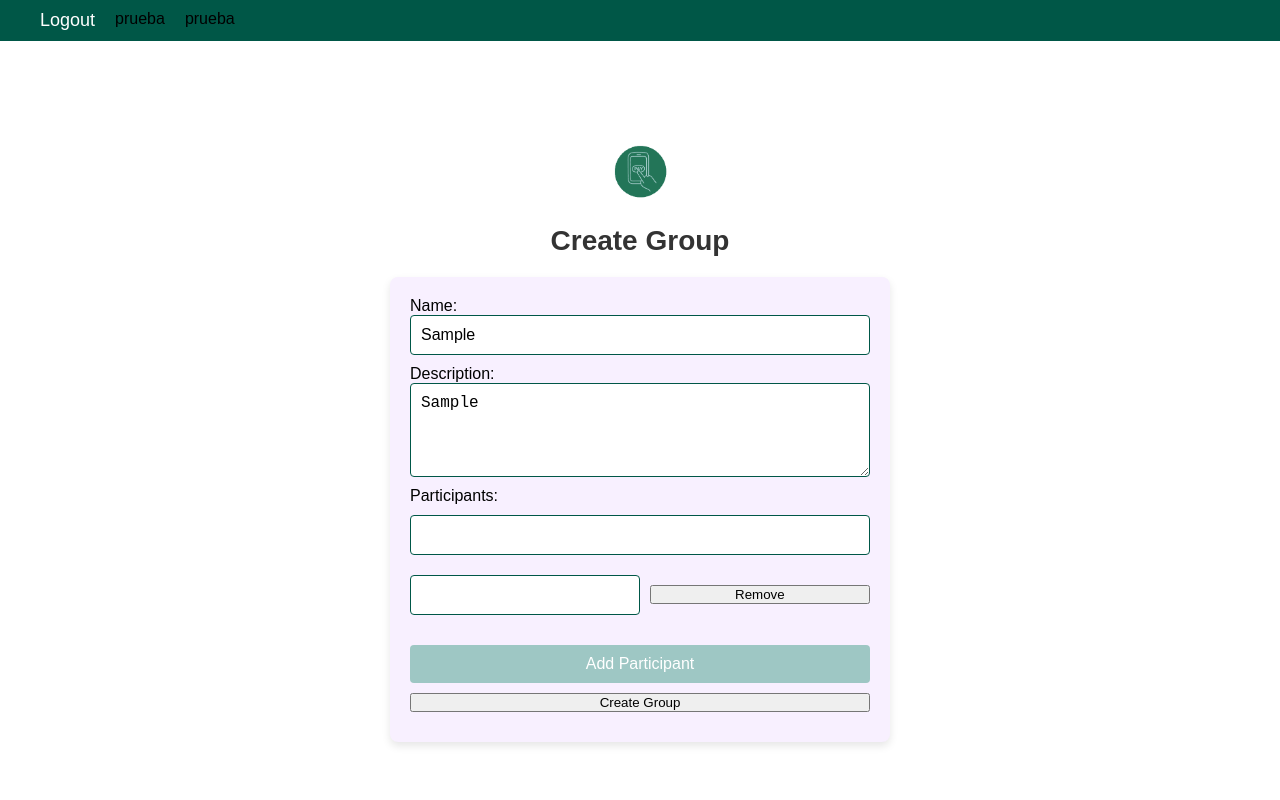
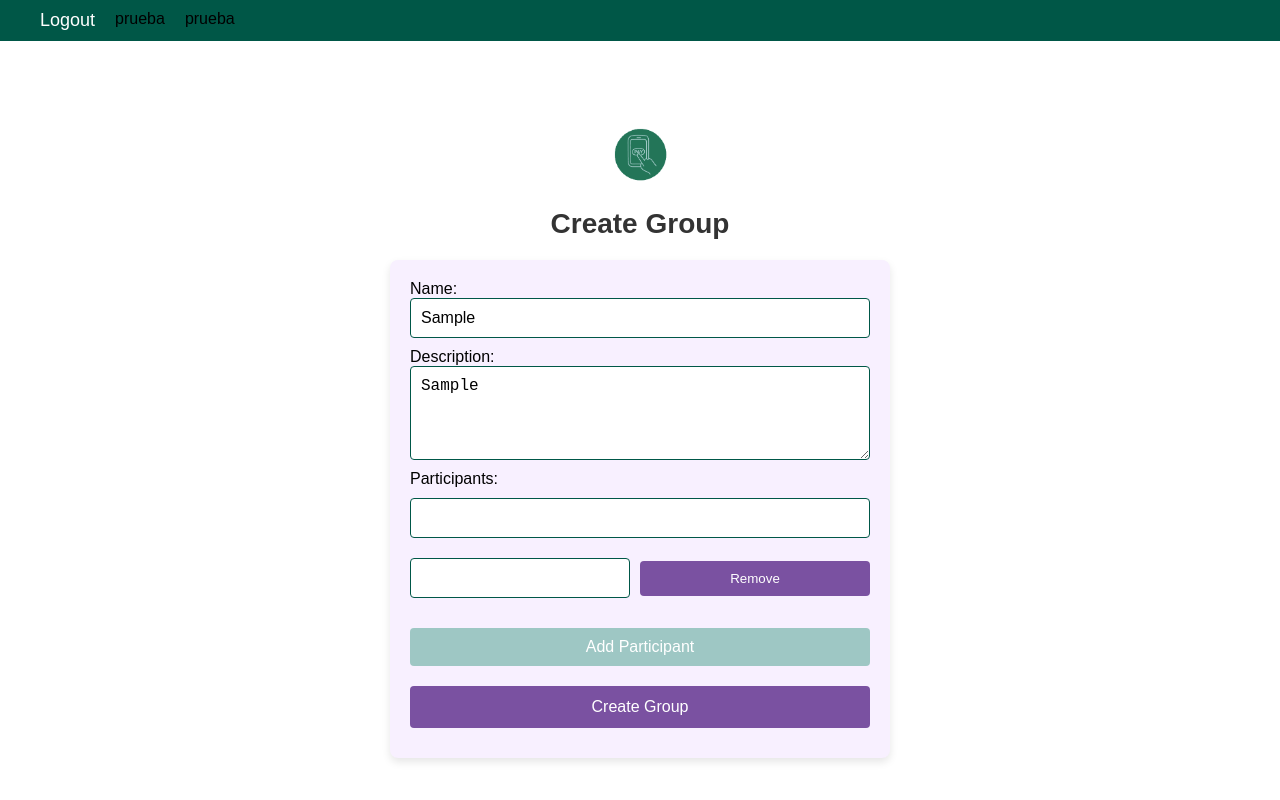
Before and after one commit to davidvrz/EazyPay-SPA, a React (Vite) app: page /addgroup in a window 1280 px wide. Both pictures are taken after typing "Sample", "Sample" into the empty fields and a click on the button "Add Participant". Shown: the top 800 px of the page. Built offline with nearby package versions, Linux system fonts and the light colour scheme.

Commit message:
fix: remove and create group buttons

```diff
--- a/src/components/AddGroup.jsx
+++ b/src/components/AddGroup.jsx
@@ -104,10 +104,7 @@ const AddGroup = () => {
                 readOnly={index === 0}
               />
               {index > 0 && (
-                <button
-                  type="button"
-                  onClick={() => handleRemoveMember(index)}
-                >
+                <button type="button" className="remove-participant" onClick={() => handleRemoveMember(index)}>
                   Remove
                 </button>
               )}
@@ -120,8 +117,12 @@ const AddGroup = () => {
         </button>
         <div className="error-message">{errors.members}</div>
 
-        <button type="submit">Create Group</button>
+        <button type="submit" id="create-group">
+          Create Group
+        </button>
         {errors.general && <div className="error-message">{errors.general}</div>}
+
+        {/*Añadir redirección a GroupList al realizar correctamente la creación*/}
       </form>
     </div>
   );
--- a/src/styles/components/AddGroup.css
+++ b/src/styles/components/AddGroup.css
@@ -52,7 +52,7 @@
     color: #fff;
     border: none;
     border-radius: 4px;
-    padding: 5px 10px;
+    padding: 10px 20px;
     cursor: pointer;
     transition: background-color 0.3s ease;
 }
@@ -76,8 +76,8 @@
     background-color: var(--color-accent-dark);
 }
 
-#group-form input[type="submit"] {
-    background-color: var(--color-primary);
+#group-form [type="submit"] {
+    background-color: var(--color-secondary);
     color: #fff;
     border: none;
     border-radius: 4px;
@@ -88,6 +88,6 @@
     transition: background-color 0.3s ease;
 }
 
-#group-form input[type="submit"]:hover {
-    background-color: var(--color-primary-dark);
+#group-form [type="submit"]:hover {
+    background-color: var(--color-secondary-dark);
 }
```
